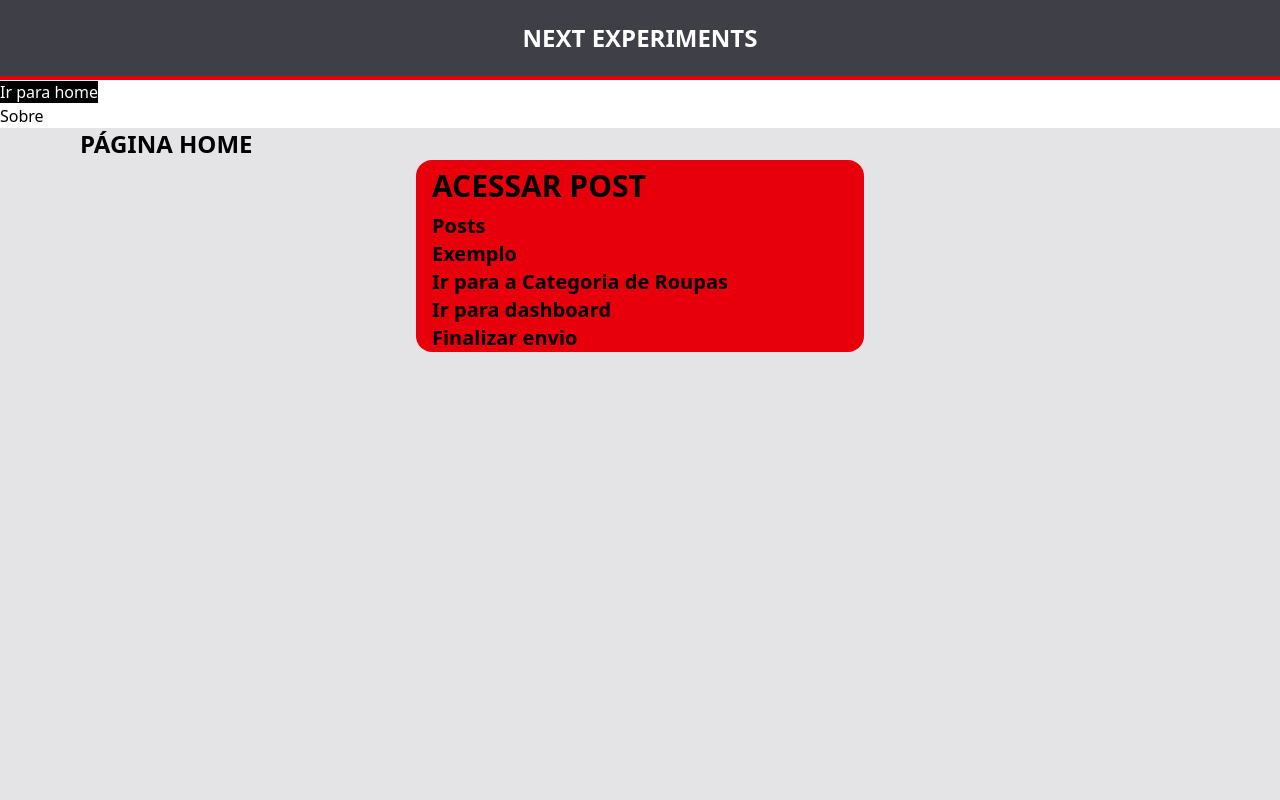
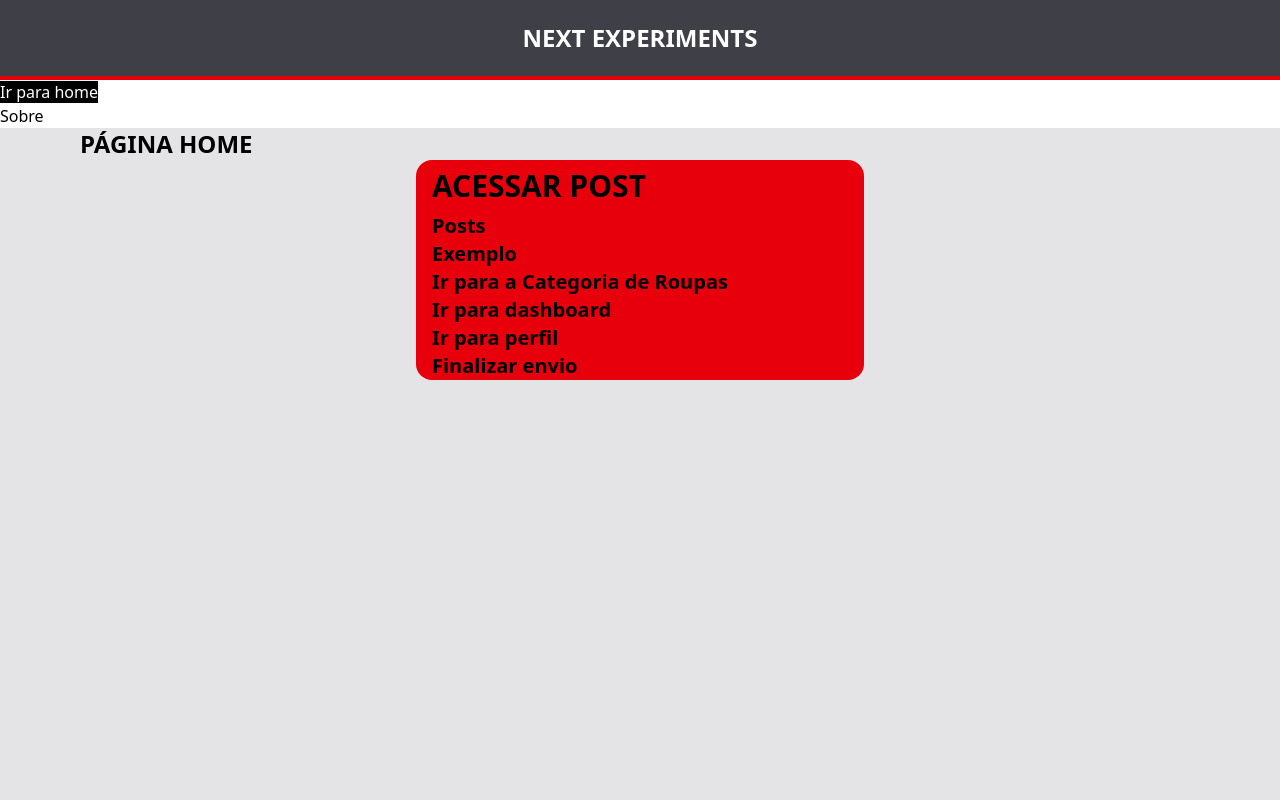
Before and after one commit to brunohro/next-experiments, a Next.js app: page / in a window 1280 px wide. Shown: the top 800 px of the page. Built offline with nearby package versions, Linux system fonts and the light colour scheme.

Commit message:
Redirect em server components - user

```diff
--- a/src/app/page.js
+++ b/src/app/page.js
@@ -26,6 +26,9 @@ export default function Home() {
               <li>
                 <Link href="/dashboard"> Ir para dashboard</Link>
               </li>
+              <li>
+                <Link href="/profile">Ir para perfil</Link>
+              </li>
               <BotaoRedirect />
             </ul>
           </nav>
--- /dev/null
+++ b/src/app/profile/page.js
@@ -0,0 +1,15 @@
+import { redirect } from "next/navigation";
+import React from "react";
+
+const ProfilePage = () => {
+  // true = logado - false = deslogado
+  // chamada para o banco, tentando encontrar o user pelo id ou pelo emaili
+
+  const user = false;
+  if (!user) {
+    redirect("/"); //server component
+  }
+  return <h1>Bem vindo ao seu perfil</h1>;
+};
+
+export default ProfilePage;
```
